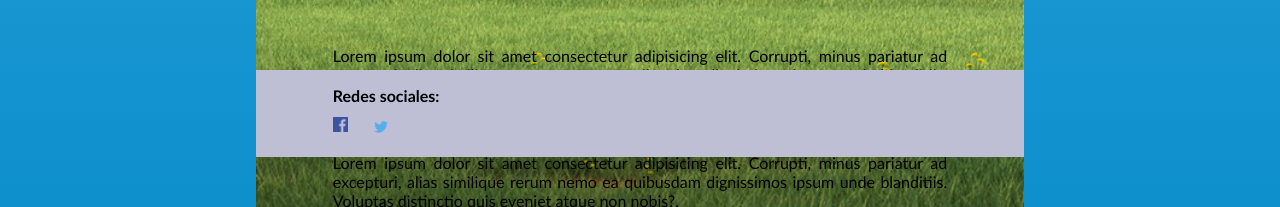
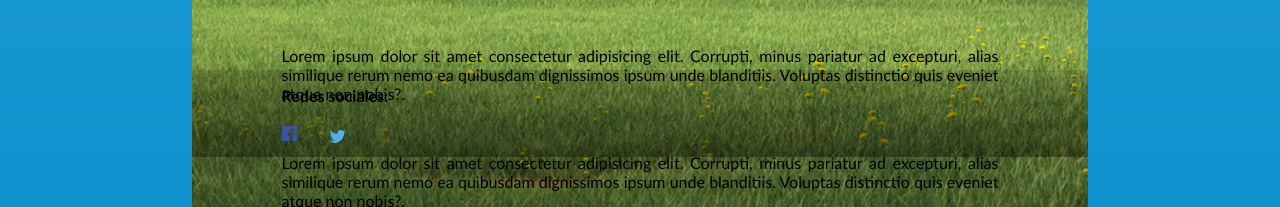
Before and after one commit to JavierBatiz/JavierBatizPaginaWeb.github.io, a plain HTML site: page index.html in a window 1280 px wide. Shown: the part 643-850 px from the top of the page. Drawn offline with Linux system fonts and the light colour scheme.

Commit message:
Segundo comentario

```diff
--- a/css/styles.css
+++ b/css/styles.css
@@ -67,26 +67,28 @@ a{
   /*El aside izquierdo*/
 
   #Asideizquierdo aside{
-    background: linear-gradient(180deg,rgb(48, 165, 219),rgb(14, 144, 205));
-    width: 20%;
+    background: linear-gradient(180deg,rgb(48, 165, 219),rgb(14, 145, 205));
+    width: 15%;
     height: 100%;
     top: 51px;
     margin: 0;
     position: fixed;
     left: 0%;
+    flex:content;
 
   }
 
   /*El aside derecho*/
 
   #Asidederecho aside{
-    background: linear-gradient(180deg,rgb(48, 165, 219),rgb(14, 144, 205));
-    width: 20%;
+    background: linear-gradient(180deg,rgb(48, 165, 219),rgb(14, 145, 205));
+    width: 15%;
     height: 100%;
     top: 51px;
     margin: 0;
     right: 0%;
     position: fixed;
+    flex:content;
   }
 
   /*Frame principal*/
@@ -96,19 +98,22 @@ a{
     background-size: cover;
     background-attachment:fixed;
     position: absolute;
-    left: 20%;
+    left: 15%;
     top: 51px;
-    width: 60%;
+    width: 70%;
+    flex:content;
   }
 
   /*El footer xdxd*/
 
   #Footer {
-    background-color: rgb(190, 190, 213);
+    background: linear-gradient(rgba(0, 0, 0, 0.15),rgba(0, 0, 0, 0.35));
     position: fixed;
     bottom: 0;
-    left: 20%;
-    width: 60%;
+    left: 15%;
+    width: 70%;
+    flex:content;
+
   }
 
   #Footer p{
@@ -120,18 +125,13 @@ a{
   #Footer #facebook{
 
     position: absolute;
-    bottom: 25%;
+    bottom: 15%;
     left: 10%;
-
-
   }
 
   #Footer #twitter{
 
     position: absolute;
-    bottom: 20%;
+    bottom: 7%;
     left: 15%;
-
-
-
   }
```
